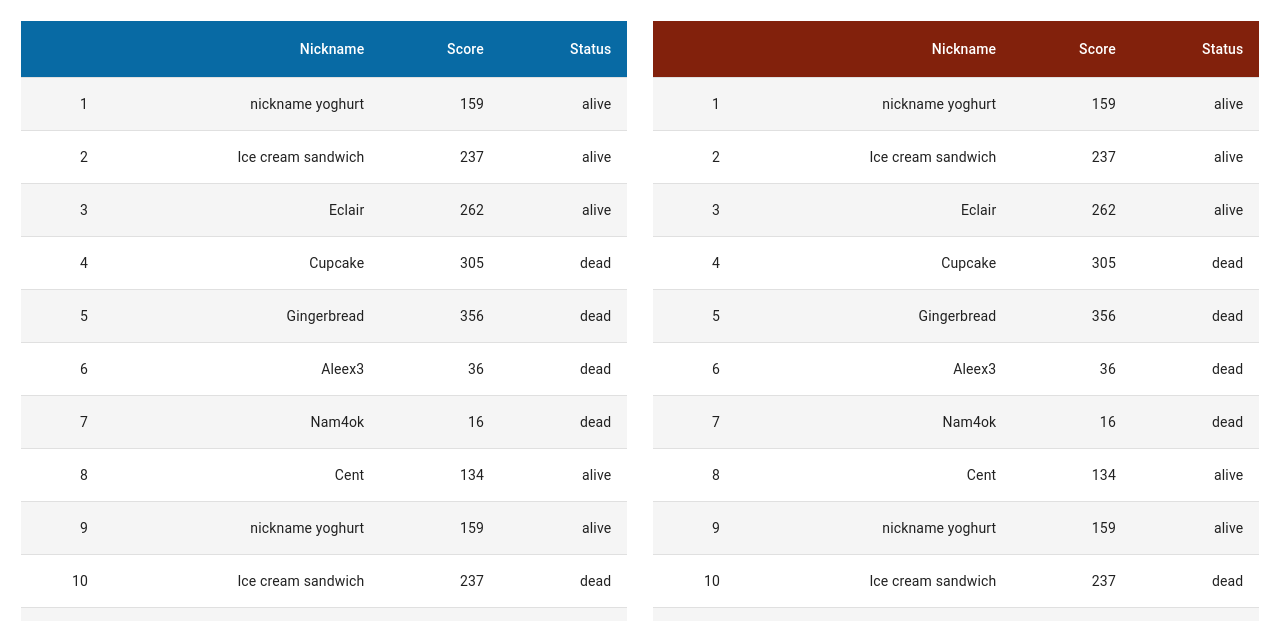
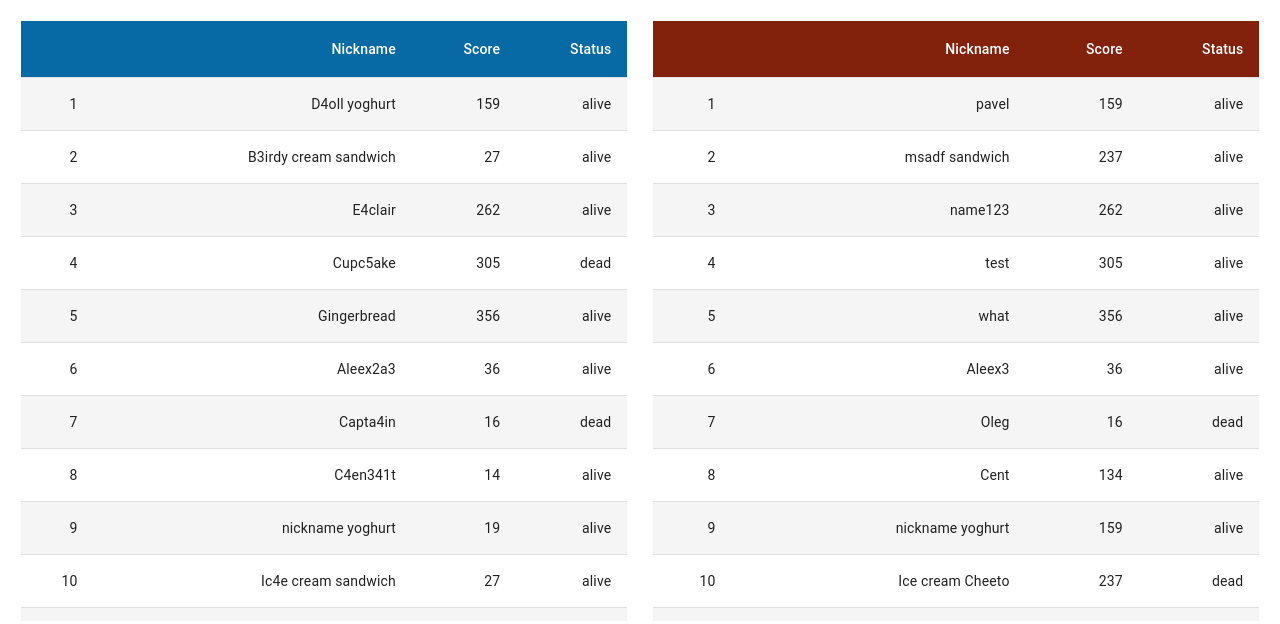
Before and after one commit to pavlenstory/endScreenForGame, a React (Create React App) app in the folder my-app/: page / in a window 1280 px wide. Shown: the top 624 px of the page. Built offline with nearby package versions, Linux system fonts and the light colour scheme.

Commit message:
feat: change objects

```diff
--- a/my-app/src/mockData/firstTeam.ts
+++ b/my-app/src/mockData/firstTeam.ts
@@ -1,56 +1,55 @@
 import { createData } from "../utils/createData";
 
 const firstTeam = [
-  createData(1, "nickname  yoghurt", 159, true, 100, 98),
-  createData(2, "Ice cream sandwich", 237, true, 43, 453),
-  createData(3, "Eclair", 262, true, 4343, 43),
-  createData(4, "Cupcake", 305, false, 34, 23),
-  createData(5, "Gingerbread", 356, false, 67, 34),
-  createData(6, "Aleex3", 36, false, 467, 334),
-  createData(7, "Nam4ok", 16, false, 457, 4),
-  createData(8, "Cent", 134, true, 57, 23),
-  createData(9, "nickname  yoghurt", 159, true, 100, 98),
-  createData(10, "Ice cream sandwich", 237, false, 43, 453),
-  createData(11, "Eclair", 262, false, 4343, 43),
-  createData(12, "Cupcake", 305, true, 34, 23),
-  createData(13, "Gingerbread", 356, false, 67, 34),
-  createData(14, "Aleex3", 36, false, 467, 334),
-  createData(15, "Nam4ok", 16, false, 457, 4),
-  createData(16, "Cent", 134, true, 57, 23),
-  createData(17, "nickname  yoghurt", 159, true, 100, 98),
-  createData(18, "Ice cream sandwich", 237, false, 43, 453),
-  createData(19, "Eclair", 262, true, 4343, 43),
-  createData(20, "Cupcake", 305, true, 34, 23),
-  createData(21, "Gingerbread", 356, false, 67, 34),
-  createData(22, "Aleex3", 36, true, 467, 334),
-  createData(23, "Nam4ok", 16, true, 457, 4),
-  createData(24, "Cent", 134, true, 57, 23),
+  createData(1, "D4oll  yoghurt", 159, true, 10, 98),
+  createData(2, "B3irdy cream sandwich", 27, true, 43, 453),
+  createData(3, "E4clair", 262, true, 443, 43),
+  createData(4, "Cupc5ake", 305, false, 34, 23),
+  createData(5, "Gingerbread", 356, true, 67, 4),
+  createData(6, "Aleex2a3", 36, true, 467, 334),
+  createData(7, "Capta4in", 16, false, 457, 4),
+  createData(8, "C4en341t", 14, true, 57, 23),
+  createData(9, "nickname  yoghurt", 19, true, 10, 98),
+  createData(10, "Ic4e cream sandwich", 27, true, 43, 453),
+  createData(11, "Eclair", 262, false, 433, 43),
+  createData(12, "Cup4cake", 35, false, 3, 23),
+  createData(13, "Ging5erbread", 356, false, 47, 34),
+  createData(14, "Ale4ex3", 36, true, 467, 33),
+  createData(15, "Nam44ok", 16, false, 457, 4),
+  createData(16, "Cen44t", 13, true, 57, 23),
+  createData(17, "Sle34eping   yoghurt", 159, true, 5100, 98),
+  createData(18, "Ice cream sandwich", 237, true, 543, 453),
+  createData(19, "Betty", 262, true, 4343, 543),
+  createData(20, "Cup4cake", 305, true, 34, 523),
+  createData(21, "Gingerbread", 356, false, 675, 354),
+  createData(22, "Aleex3", 36, true, 467, 34),
+  createData(23, "Nam454ok", 16, true, 457, 54),
+  createData(24, "Cent", 134, true, 57, 235),
   createData(25, "nickname  yoghurt", 159, true, 100, 98),
-  createData(26, "Ice cream sandwich", 237, false, 43, 453),
-  createData(27, "Eclair", 262, true, 4343, 43),
-  createData(28, "Cupcake", 305, true, 34, 23),
+  createData(26, "Ice4 cream sandwich", 237, false, 43, 453),
+  createData(27, "Ecl46cake", 305, true, 34, 23),
   createData(29, "Gingerbread", 356, false, 67, 34),
-  createData(30, "Aleex3", 36, true, 467, 334),
-  createData(31, "Nam4ok", 16, true, 457, 4),
-  createData(32, "Cent", 134, false, 57, 23),
-  createData(33, "nickname  yoghurt", 159, true, 100, 98),
-  createData(34, "Ice cream sandwich", 237, false, 43, 453),
-  createData(35, "Eclair", 262, true, 443, 343),
-  createData(36, "Cupcake", 305, false, 34, 23),
-  createData(37, "Gingerbread", 356, false, 67, 34),
-  createData(38, "Aleex3", 36, false, 467, 3634),
-  createData(39, "Nam4ok", 16, false, 457, 54),
-  createData(40, "Cent", 134, false, 57, 263),
-  createData(41, "nickname  yoghurt", 15, false, 10, 96),
-  createData(42, "Ice cream sandwich", 37, false, 43, 453),
-  createData(43, "Eclair", 262, true, 343, 43),
-  createData(44, "Cupcake", 305, true, 34, 23),
-  createData(45, "Gingerbread", 356, false, 67, 34),
-  createData(46, "Aleex3", 36, true, 46, 334),
-  createData(47, "Nam4ok", 16, true, 57, 4),
-  createData(48, "Cent", 134, true, 57, 23),
-  createData(49, "nickname  yoghurt", 159, true, 100, 8),
-  createData(50, "Ice cream sandwich", 237, true, 43, 453),
+  createData(30, "Ale78ex3", 36, true, 467, 334),
+  createData(31, "Nam784ok", 1, true, 45, 4),
+  createData(32, "Cen78t", 134, true, 57, 23),
+  createData(33, "nic784kname  yoghurt", 19, true, 100, 98),
+  createData(34, "Ice78 cream sandwich", 37, true, 43, 453),
+  createData(35, "Ecl78air", 262, true, 443, 343),
+  createData(36, "Cupcak5e", 305, false, 34, 2),
+  createData(37, "G78ingerbread", 356, false, 67, 34),
+  createData(38, "Al834879eex3", 36, true, 467, 34),
+  createData(39, "Nam94ok", 16, false, 4572, 54),
+  createData(40, "78Cent", 13, false, 57, 263),
+  createData(41, "nicknDottieame  yoghurt", 15, false, 10, 946),
+  createData(42, "D7348ottie cream sandwich", 37, false, 443, 453),
+  createData(43, "Cat", 262, true, 343, 43),
+  createData(44, "Cupcake", 305, true, 344, 23),
+  createData(45, "T78wizzler", 356, false, 67, 34),
+  createData(46, "F87ox43y ", 36, false, 446, 334),
+  createData(47, "Ticklebutt", 16, false, 574, 4),
+  createData(48, "C7ent", 134, false, 57, 23),
+  createData(49, "S7nuggles  yoghurt", 15, false, 1004, 84),
+  createData(50, "I8ce Cheese sandwich", 27, false, 443, 4543),
 ];
 
 export default firstTeam;
--- a/my-app/src/mockData/secondTeam.ts
+++ b/my-app/src/mockData/secondTeam.ts
@@ -1,56 +1,56 @@
 import { createData } from "../utils/createData";
 
 const secondTeam = [
-  createData(1, "nickname  yoghurt", 159, true, 100, 98),
-  createData(2, "Ice cream sandwich", 237, true, 43, 453),
-  createData(3, "Eclair", 262, true, 4343, 43),
-  createData(4, "Cupcake", 305, false, 34, 23),
-  createData(5, "Gingerbread", 356, false, 67, 34),
-  createData(6, "Aleex3", 36, false, 467, 334),
-  createData(7, "Nam4ok", 16, false, 457, 4),
+  createData(1, "pavel", 159, true, 100, 98),
+  createData(2, "msadf  sandwich", 237, true, 43, 453),
+  createData(3, "name123", 262, true, 4343, 43),
+  createData(4, "test", 305, true, 34, 23),
+  createData(5, "what", 356, true, 67, 34),
+  createData(6, "Aleex3", 36, true, 467, 334),
+  createData(7, "Oleg", 16, false, 457, 4),
   createData(8, "Cent", 134, true, 57, 23),
   createData(9, "nickname  yoghurt", 159, true, 100, 98),
-  createData(10, "Ice cream sandwich", 237, false, 43, 453),
+  createData(10, "Ice cream Cheeto", 237, false, 43, 453),
   createData(11, "Eclair", 262, false, 4343, 43),
   createData(12, "Cupcake", 305, true, 34, 23),
-  createData(13, "Gingerbread", 356, false, 67, 34),
-  createData(14, "Aleex3", 36, false, 467, 334),
-  createData(15, "Nam4ok", 16, false, 457, 4),
+  createData(13, "Dot", 356, true, 67, 34),
+  createData(14, "Ale3ex3", 36, true, 467, 334),
+  createData(15, "Size", 16, true, 457, 4),
   createData(16, "Cent", 134, true, 57, 23),
-  createData(17, "nickname  yoghurt", 159, true, 100, 98),
-  createData(18, "Ice cream sandwich", 237, false, 43, 453),
+  createData(17, "ni34ckname  yoghurt", 159, true, 100, 98),
+  createData(18, "Chewbacca cream Fun", 237, false, 43, 453),
   createData(19, "Eclair", 262, true, 4343, 43),
-  createData(20, "Cupcake", 305, true, 34, 23),
-  createData(21, "Gingerbread", 356, false, 67, 34),
+  createData(20, "C34upcake", 305, true, 34, 23),
+  createData(21, "Mirko", 356, false, 67, 34),
   createData(22, "Aleex3", 36, true, 467, 334),
-  createData(23, "Nam4ok", 16, true, 457, 4),
+  createData(23, "Do34uble", 16, true, 457, 4),
   createData(24, "Cent", 134, true, 57, 23),
   createData(25, "nickname  yoghurt", 159, true, 100, 98),
-  createData(26, "Ice cream sandwich", 237, false, 43, 453),
+  createData(26, "Dirt34 cream sandwich", 237, false, 43, 453),
   createData(27, "Eclair", 262, true, 4343, 43),
-  createData(28, "Cupcake", 305, true, 34, 23),
+  createData(28, "Giggles", 305, true, 34, 23),
   createData(29, "Gingerbread", 356, false, 67, 34),
   createData(30, "Aleex3", 36, true, 467, 334),
   createData(31, "Nam4ok", 16, true, 457, 4),
-  createData(32, "Cent", 134, false, 57, 23),
+  createData(32, "Cheeto", 134, false, 57, 23),
   createData(33, "nickname  yoghurt", 159, true, 100, 98),
   createData(34, "Ice cream sandwich", 237, false, 43, 453),
   createData(35, "Eclair", 262, true, 443, 343),
   createData(36, "Cupcake", 305, false, 34, 23),
-  createData(37, "Gingerbread", 356, false, 67, 34),
+  createData(37, "Hubby", 356, false, 67, 34),
   createData(38, "Aleex3", 36, false, 467, 3634),
-  createData(39, "Nam4ok", 16, false, 457, 54),
+  createData(39, "Double ", 16, false, 457, 54),
   createData(40, "Cent", 134, false, 57, 263),
   createData(41, "nickname  yoghurt", 15, false, 10, 96),
   createData(42, "Ice cream sandwich", 37, false, 43, 453),
   createData(43, "Eclair", 262, true, 343, 43),
   createData(44, "Cupcake", 305, true, 34, 23),
-  createData(45, "Gingerbread", 356, false, 67, 34),
-  createData(46, "Aleex3", 36, true, 46, 334),
-  createData(47, "Nam4ok", 16, true, 57, 4),
-  createData(48, "Cent", 134, true, 57, 23),
-  createData(49, "nickname  yoghurt", 159, true, 100, 8),
-  createData(50, "Ice cream sandwich", 237, true, 43, 453),
+  createData(45, "Tata", 356, false, 67, 34),
+  createData(46, "Rubber", 36, true, 46, 334),
+  createData(47, "Queen", 16, true, 57, 4),
+  createData(48, "Babs", 134, true, 57, 23),
+  createData(49, "Cowboy  yoghurt", 159, true, 100, 8),
+  createData(50, "Gordo", 237, true, 43, 453),
 ];
 
 export default secondTeam;
```
